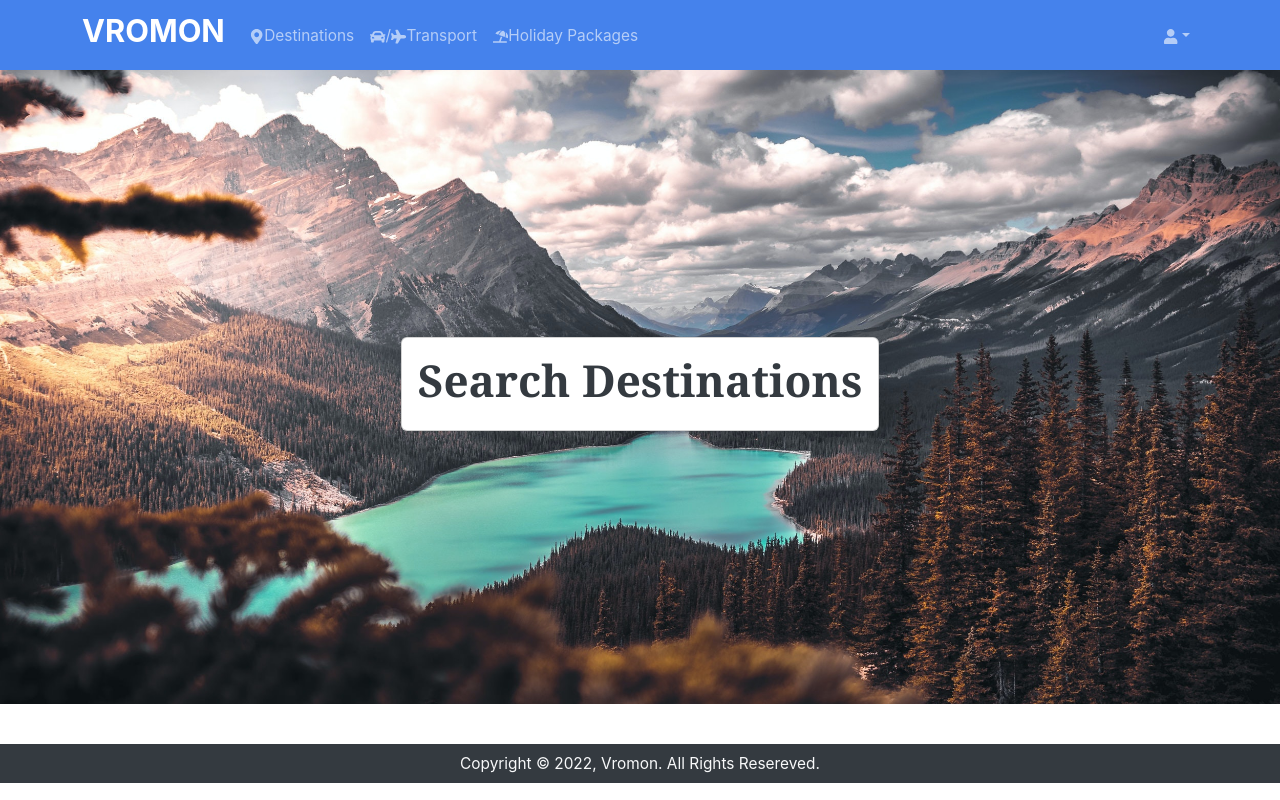
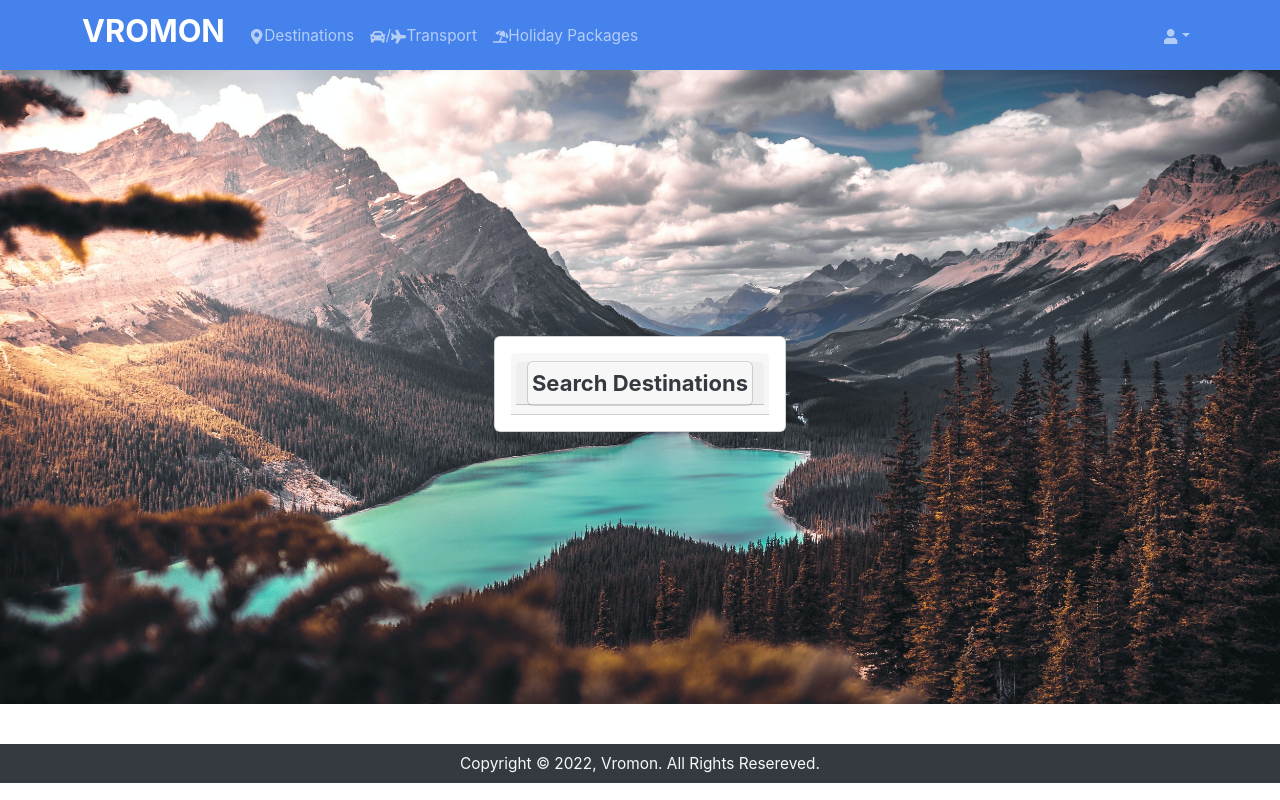
Before and after one commit to TangoRomeo80/Vromon, a React (Create React App) app in the folder frontend/: page /testNav in a window 1280 px wide. Built offline with nearby package versions, Linux system fonts and the light colour scheme.

Commit message:
TestNav Updated

```diff
--- a/frontend/src/screens/TestNavbar.js
+++ b/frontend/src/screens/TestNavbar.js
@@ -20,7 +20,16 @@ const SearchTransports = () => {
 const SearchDestinations = () => {
   return (
     <div>
-      <h1>Search Destinations</h1>
+      <Card>
+        <Row>
+          <Card.Header as='h5'>Search Destinations</Card.Header>
+        </Row>
+        <Row>
+          <Col>
+
+          </Col>
+        </Row>
+      </Card>
     </div>
   );
 };
@@ -40,7 +49,6 @@ const TestNavbar = () => {
     <div
       style={{
         minHeight: "80vh",
-        backgroundColor: "red",
         backgroundImage: 'url("/Nav/test2.jpg")',
         backgroundSize: "cover",
         backgroundPosition: "center",
@@ -51,7 +59,7 @@ const TestNavbar = () => {
         {/* <Card.Img variant="top" src="/Nav/test2.jpg" /> */}
 
         <Card.Body>
-          <Card.Text>
+          <Card.Header>
             {searchSelection === "stays" ? (
               <SearchStays />
             ) : searchSelection === "destinations" ? (
@@ -61,7 +69,7 @@ const TestNavbar = () => {
             ) : searchSelection === "transports" ? (
               <SearchTransports />
             ) : null}
-          </Card.Text>
+          </Card.Header>
         </Card.Body>
       </Card>
     </div>
```
